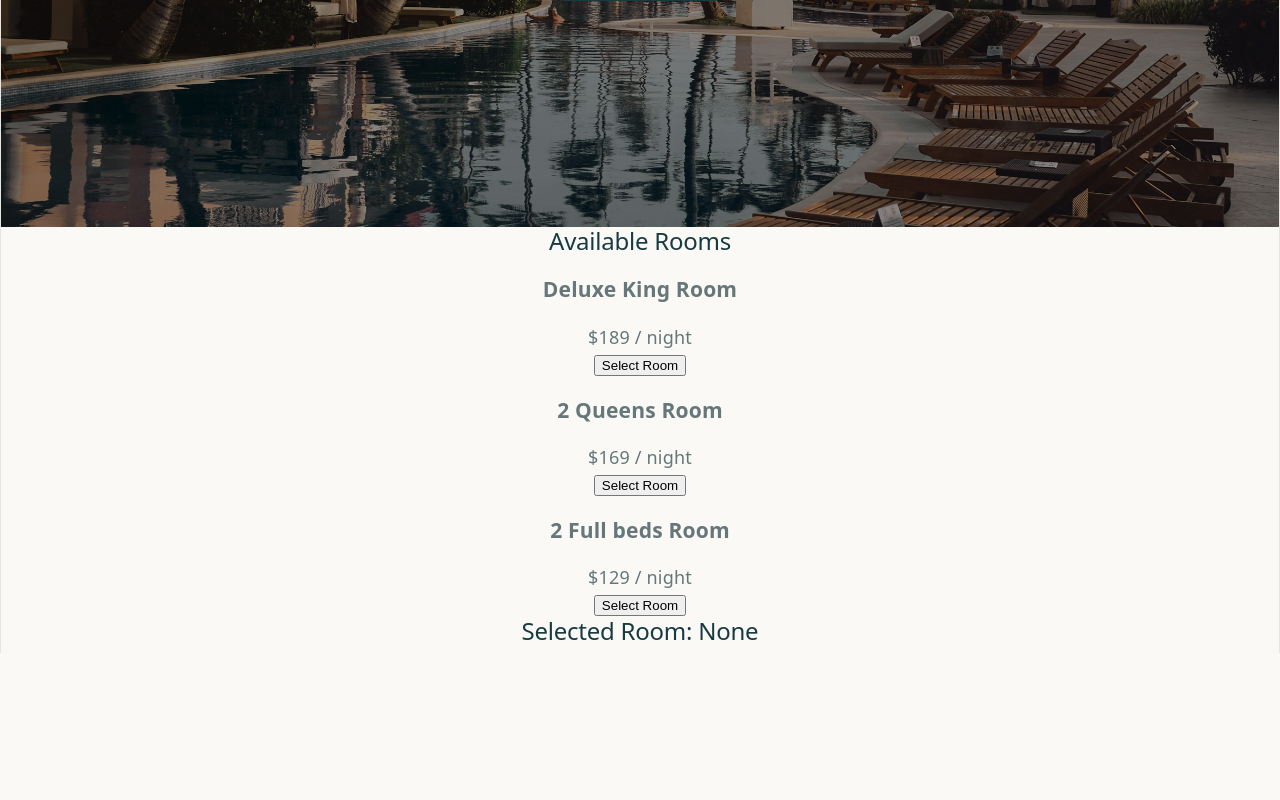
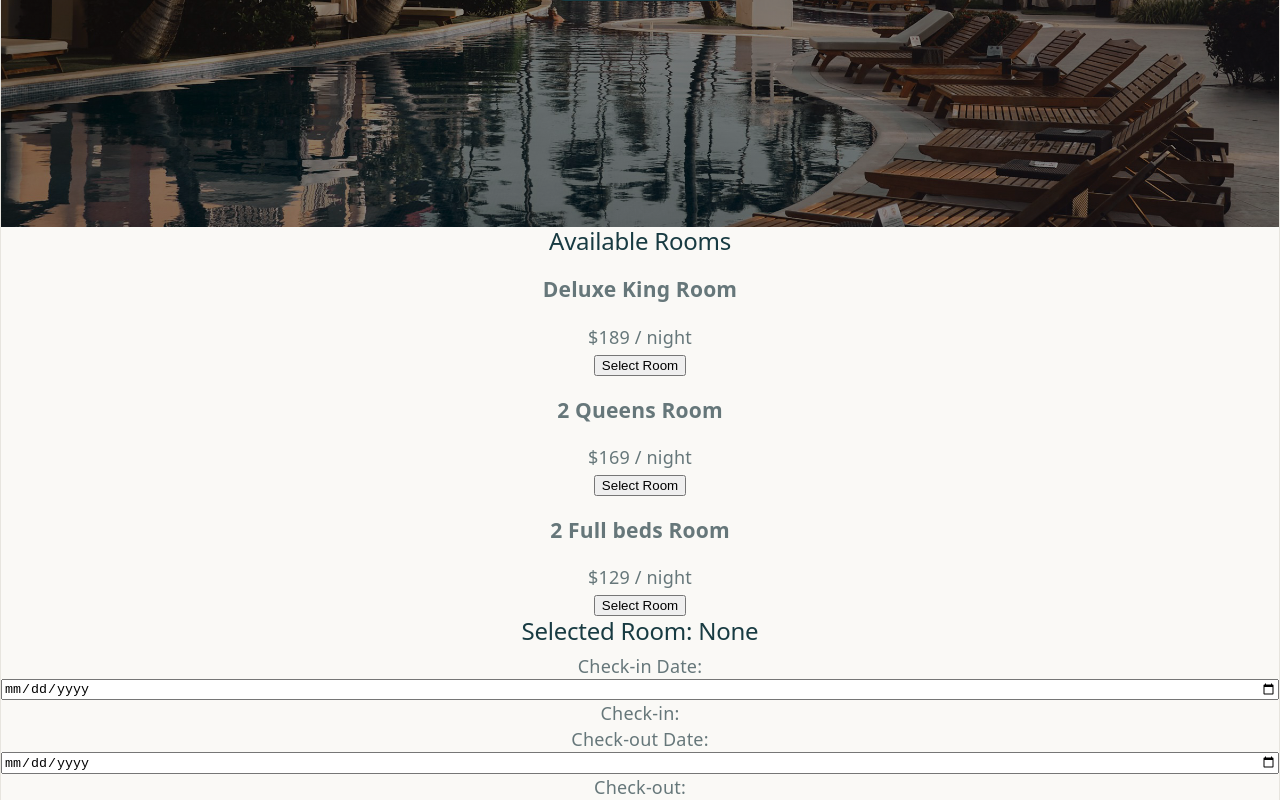
Before and after one commit to GabrielVillanueva05/stayhub, a React (Vite) app: page / in a window 1280 px wide. Shown: the part 543-1343 px from the top of the page. Before the commit the page ends 1196 px from the top, so only its background shows below. Built offline with nearby package versions, Linux system fonts and the light colour scheme.

Commit message:
Added a booking form, css still neds to be added for Room Cards, and Booking form

```diff
--- a/src/App.jsx
+++ b/src/App.jsx
@@ -2,13 +2,18 @@ import "./App.css";
 import Navbar from "./components/Navbar";
 import Hero from "./components/Hero";
 import Rooms from "./components/Rooms";
+import BookingForm from "./components/BookingForm";
+import { useState } from "react";
 
 function App() {
+  const [selectedRoom, setSelectedRoom] = useState(null);
+
   return (
     <>
       <Navbar />
       <Hero />
-      <Rooms />
+      <Rooms selectedRoom={selectedRoom} setSelectedRoom={setSelectedRoom} />
+      <BookingForm selectedRoom={selectedRoom} />
     </>
   );
 }
--- /dev/null
+++ b/src/components/BookingForm.jsx
@@ -0,0 +1,50 @@
+import { useState } from "react";
+
+function BookingForm({ selectedRoom }) {
+  const [checkInDate, setCheckInDate] = useState("");
+  const [checkOutDate, setCheckOutDate] = useState("");
+
+  let difference = null;
+
+  if (checkInDate && checkOutDate) {
+    const checkIn = new Date(checkInDate);
+    const checkOut = new Date(checkOutDate);
+
+    difference = (checkOut - checkIn) / (1000 * 60 * 60 * 24);
+
+    if (difference <= 0) {
+      difference = "Check-out date must be after check-in date.";
+    }
+  }
+
+  return (
+    <>
+      <label htmlFor="checkInDate">Check-in Date:</label>
+      <input
+        type="date"
+        id="checkInDate"
+        value={checkInDate}
+        onChange={(e) => setCheckInDate(e.target.value)}
+      />
+      <p>Check-in: {checkInDate}</p>
+      <label htmlFor="checkOutDate">Check-out Date:</label>
+      <input
+        type="date"
+        id="checkOutDate"
+        value={checkOutDate}
+        onChange={(e) => setCheckOutDate(e.target.value)}
+      />
+      <p>Check-out: {checkOutDate}</p>
+
+      <p>{difference}</p>
+
+      <p>
+        {selectedRoom && typeof difference === "number"
+          ? `Price: $${selectedRoom.price * difference}`
+          : null}
+      </p>
+    </>
+  );
+}
+
+export default BookingForm;
--- a/src/components/Rooms.jsx
+++ b/src/components/Rooms.jsx
@@ -1,10 +1,7 @@
 import rooms from "../data/rooms.js";
 import RoomCard from "./RoomCard.jsx";
-import { useState } from "react";
 
-function Rooms() {
-  const [selectedRoom, setSelectedRoom] = useState(null);
-
+function Rooms({ selectedRoom, setSelectedRoom }) {
   return (
     <section className="rooms">
       <h2>Available Rooms</h2>
```
